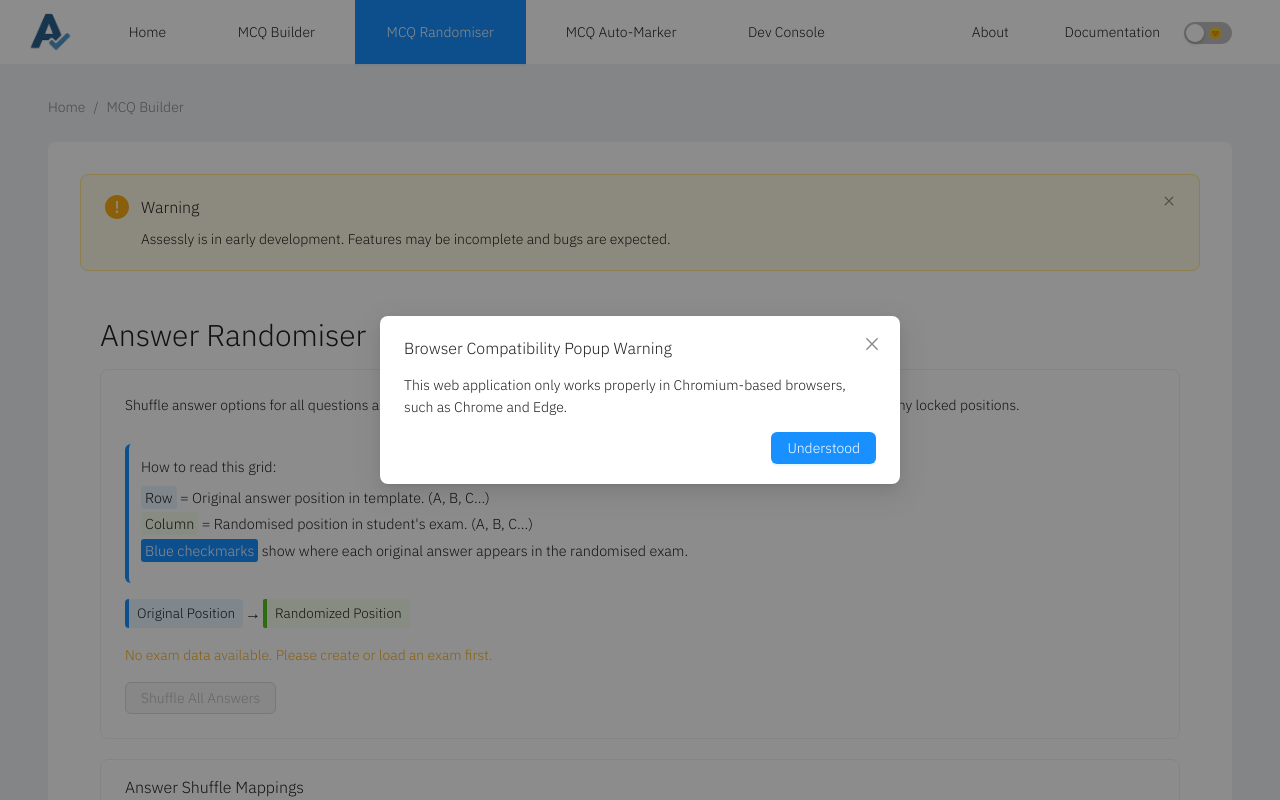
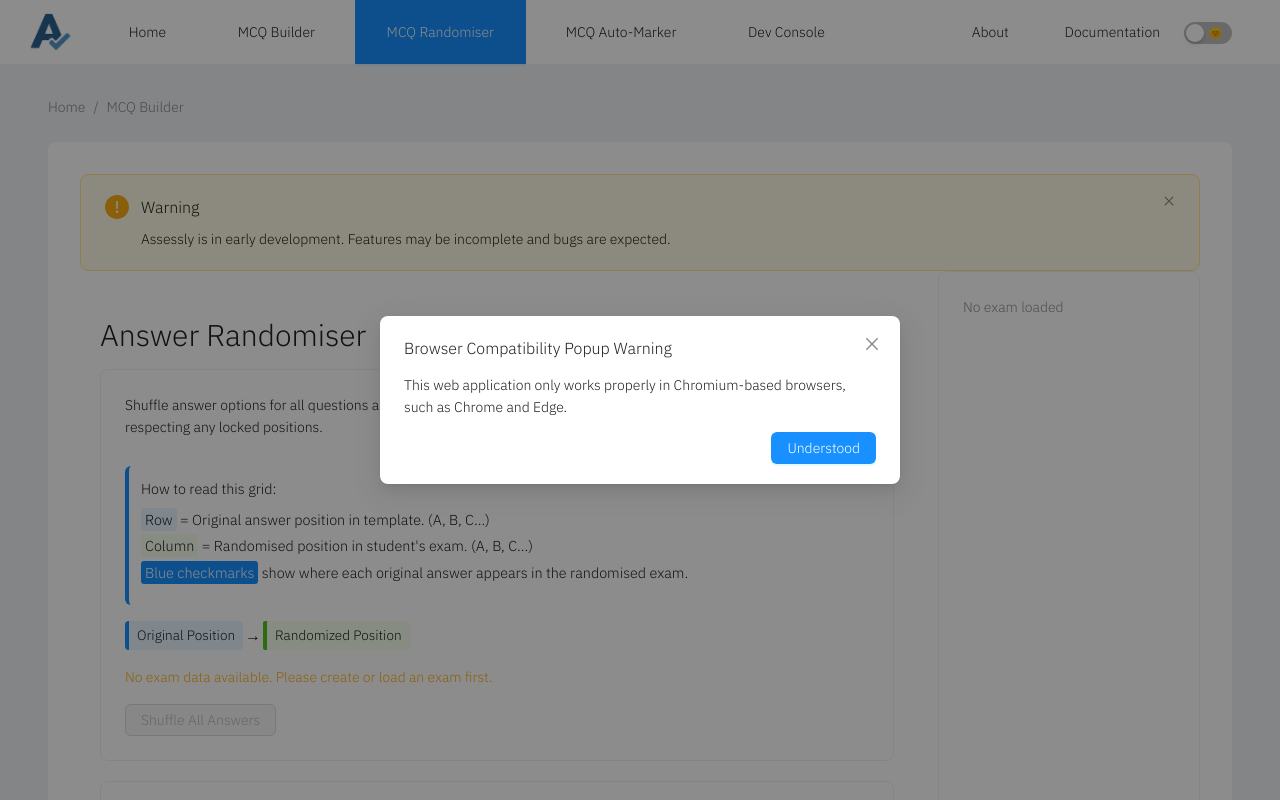
Before and after one commit to uoa-compsci399-2025-s1/capstone-project-2025-s1-team-11, a React (Vite) app in the folder client/: page /randomiser in a window 1280 px wide. Shown: the top 800 px of the page. Built offline with nearby package versions, Linux system fonts and the light colour scheme.

Commit message:
apply sidebar to randomiser

```diff
--- a/client/src/pages/randomiser.jsx
+++ b/client/src/pages/randomiser.jsx
@@ -1,10 +1,11 @@
 // src/pages/ExamFileManager.jsx
 import React, { useState, useEffect } from "react";
 import { useDispatch, useSelector } from "react-redux";
-import { Button, Card, Space, Typography, Switch, Select, Spin, Pagination, theme} from "antd";
+import { Button, Card, Space, Typography, Switch, Select, Spin, Pagination, theme, Row, Col} from "antd";
 import { regenerateShuffleMaps } from "../store/exam/examSlice";
 import { selectExamData, selectAllQuestionsFlat } from "../store/exam/selectors";
 import MapDisplay from "../components/mapDisplay";
+import ExamSidebar from "../components/ExamSidebar";
 
 const { Title, Text } = Typography;
 
@@ -13,6 +14,7 @@ const Randomiser = () => {
   const exam = useSelector(selectExamData);
   const questions = useSelector(selectAllQuestionsFlat);
   const { token } = theme.useToken();
+  const [currentItemId, setCurrentItemId] = useState(null);
 
   const [selectedVersion, setSelectedVersion] = useState(exam?.versions?.[0] || '');
   const [showRaw, setShowRaw] = useState(false);
@@ -41,6 +43,23 @@ const Randomiser = () => {
     }, 600);
   };
 
+  // Handle navigation from sidebar
+  const handleNavigateToItem = (itemId, itemType) => {
+    setCurrentItemId(itemId);
+    // Find the section that contains this item and select it
+    if (itemType === 'question') {
+      const question = questions.find(q => q.id === itemId);
+      if (question) {
+        setSelectedSection(question.section || "All");
+      }
+    } else if (itemType === 'section') {
+      const section = exam.examBody.find(item => item.id === itemId);
+      if (section) {
+        setSelectedSection(section.sectionTitle || "All");
+      }
+    }
+  };
+
   // calculate paginated questions
   const filteredQuestions = questions.filter(q =>
     selectedSection === "All" || q.section === selectedSection
@@ -52,6 +71,8 @@ const Randomiser = () => {
   );
 
   return (
+    <Row gutter={24}>
+      <Col xs={24} lg={18}>
         <div style={{ padding: "20px" }}>
           <Title level={2}>Answer Randomiser</Title>
 
@@ -145,9 +166,7 @@ const Randomiser = () => {
           </Card>
 
           <Card title="Answer Shuffle Mappings">
-
             <div style={{ marginBottom: 16 }}>
-
               <Space wrap>
                 <Text strong>Version:</Text>
                 <Select
@@ -282,6 +301,15 @@ const Randomiser = () => {
             </Spin>
           </Card>
         </div>
+      </Col>
+      <Col xs={24} lg={6}>
+        <ExamSidebar
+          exam={exam}
+          currentItemId={currentItemId}
+          onNavigateToItem={handleNavigateToItem}
+        />
+      </Col>
+    </Row>
   );
 };
 
```
Lines whose indentation alone changed are shown as unchanged.
